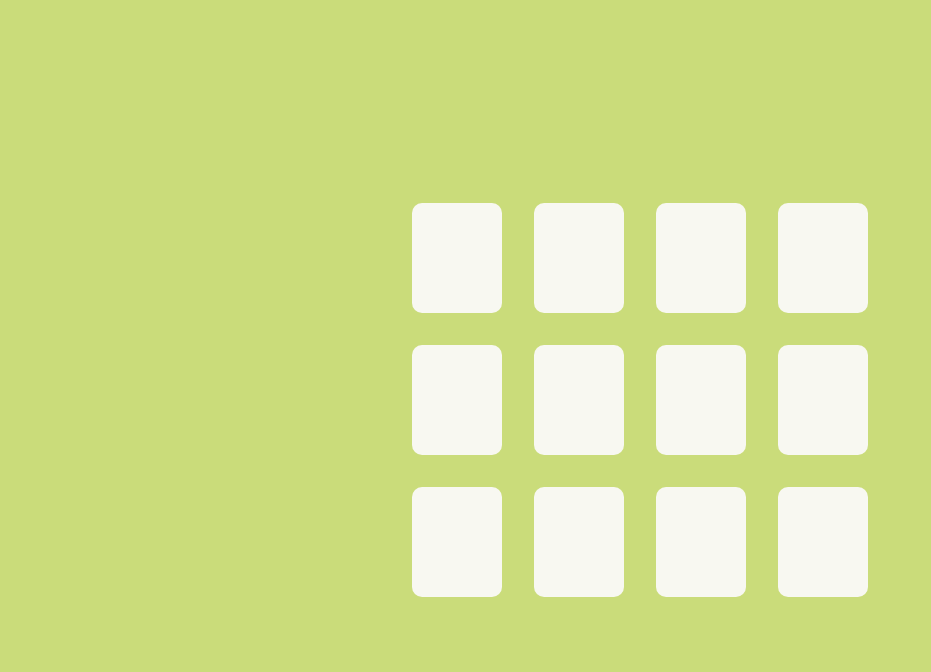
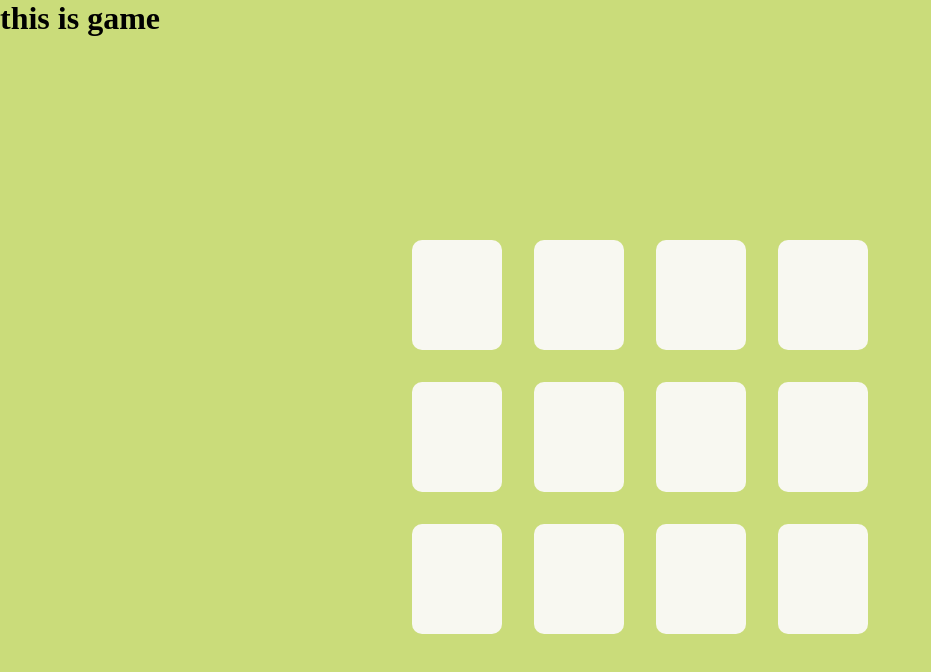
Before and after one commit to 01raghavmittal/super150webvexam4, a plain HTML site: page index1.html in a window 1280 px wide. Shown: the whole page, without its empty margins (0-931 px from the left). Drawn offline with Linux system fonts and the light colour scheme.

Commit message:
Update index1.html

```diff
--- a/index1.html
+++ b/index1.html
@@ -8,6 +8,7 @@
     <link rel="stylesheet" href="./style1.css">
 </head>
 <body>
+    <h1> this is game </h1>
     <div class="container">
 
 
```
